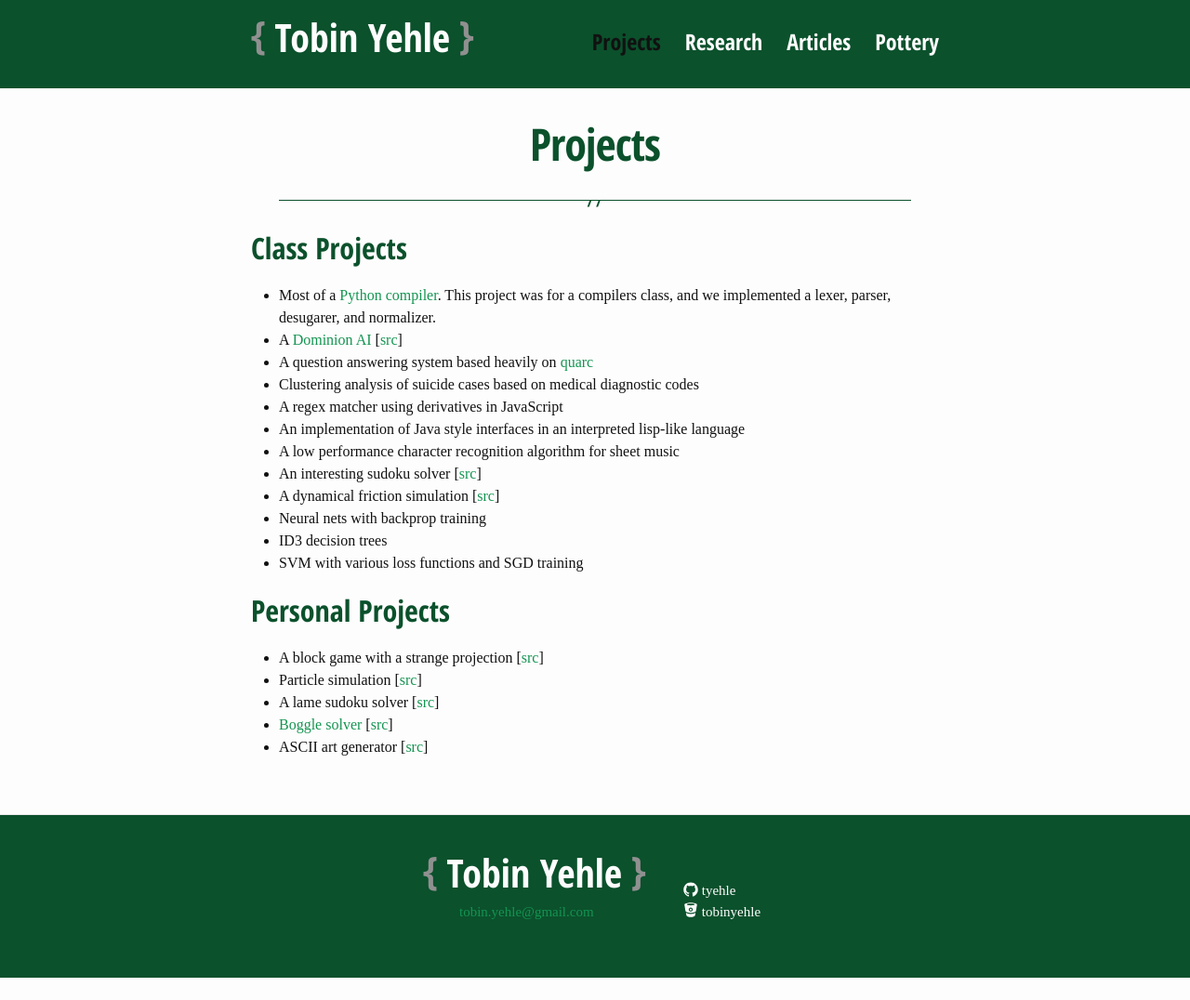
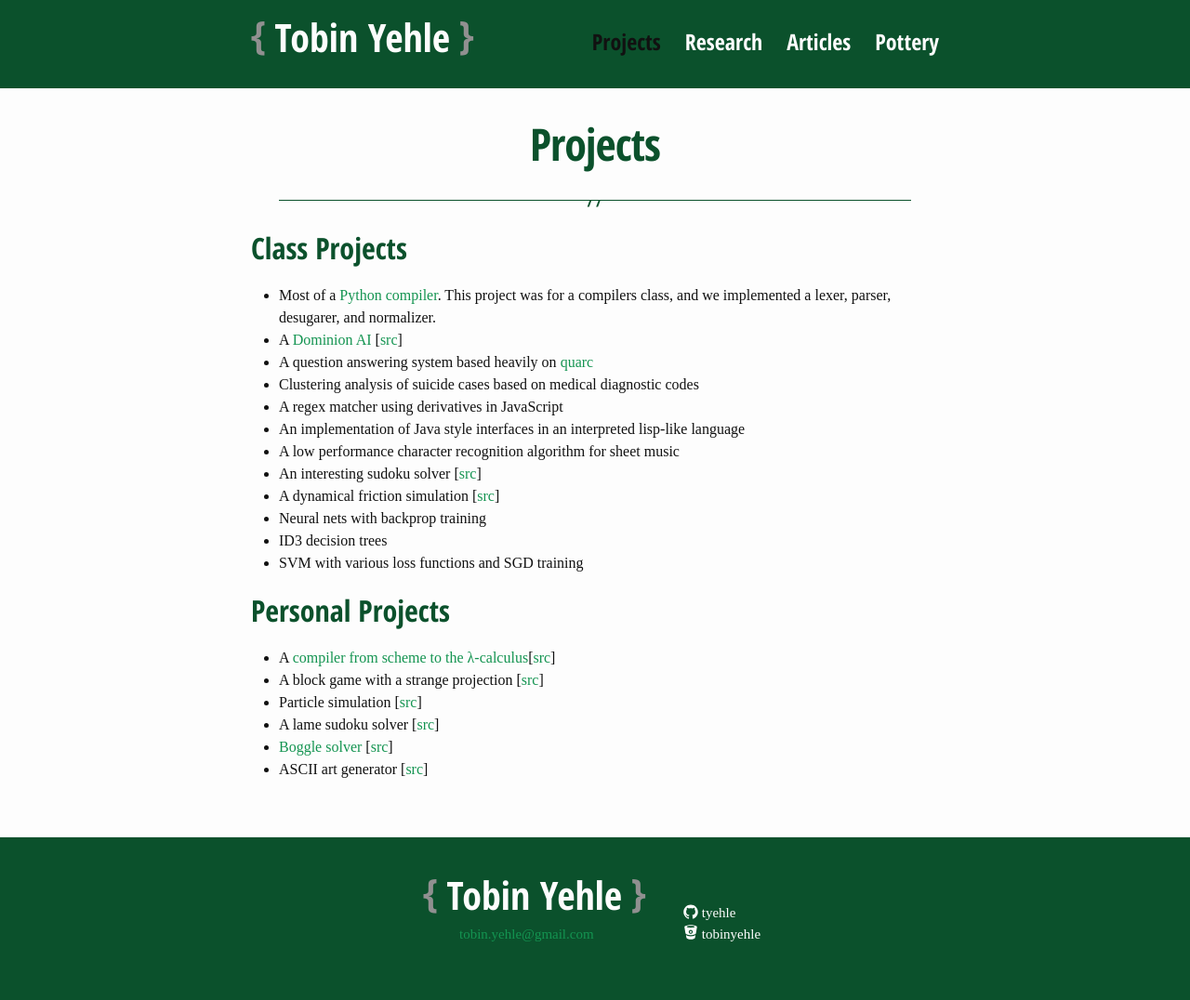
Before and after one commit to tyehle/tyehle.github.io, a Jekyll site: the page built from _pages/projects.md, in a window 1280 px wide. Shown: the whole page at 93% size. Built offline with Jekyll 4.4.1, drawn with Linux system fonts in a browser that asks for light colours; some web fonts are replaced; before the commit the page ends 1052 px from its top, so only the background shows below that.

Commit message:
update the projects page to have the lambda compiler

```diff
--- a/_pages/projects.md
+++ b/_pages/projects.md
@@ -24,6 +24,7 @@ Class Projects
 Personal Projects
 -----------------
 
+- A [compiler from scheme to the λ-calculus]({% post_url 2017-01-23-lambda-compiler %})[[src](https://github.com/tyehle/lambda)]
 - A block game with a strange projection [[src](https://bitbucket.org/tobinyehle/fieldgame)]
 - Particle simulation [[src](https://bitbucket.org/tobinyehle/particles)]
 - A lame sudoku solver [[src](https://bitbucket.org/tobinyehle/sudoku-solver)]
```
